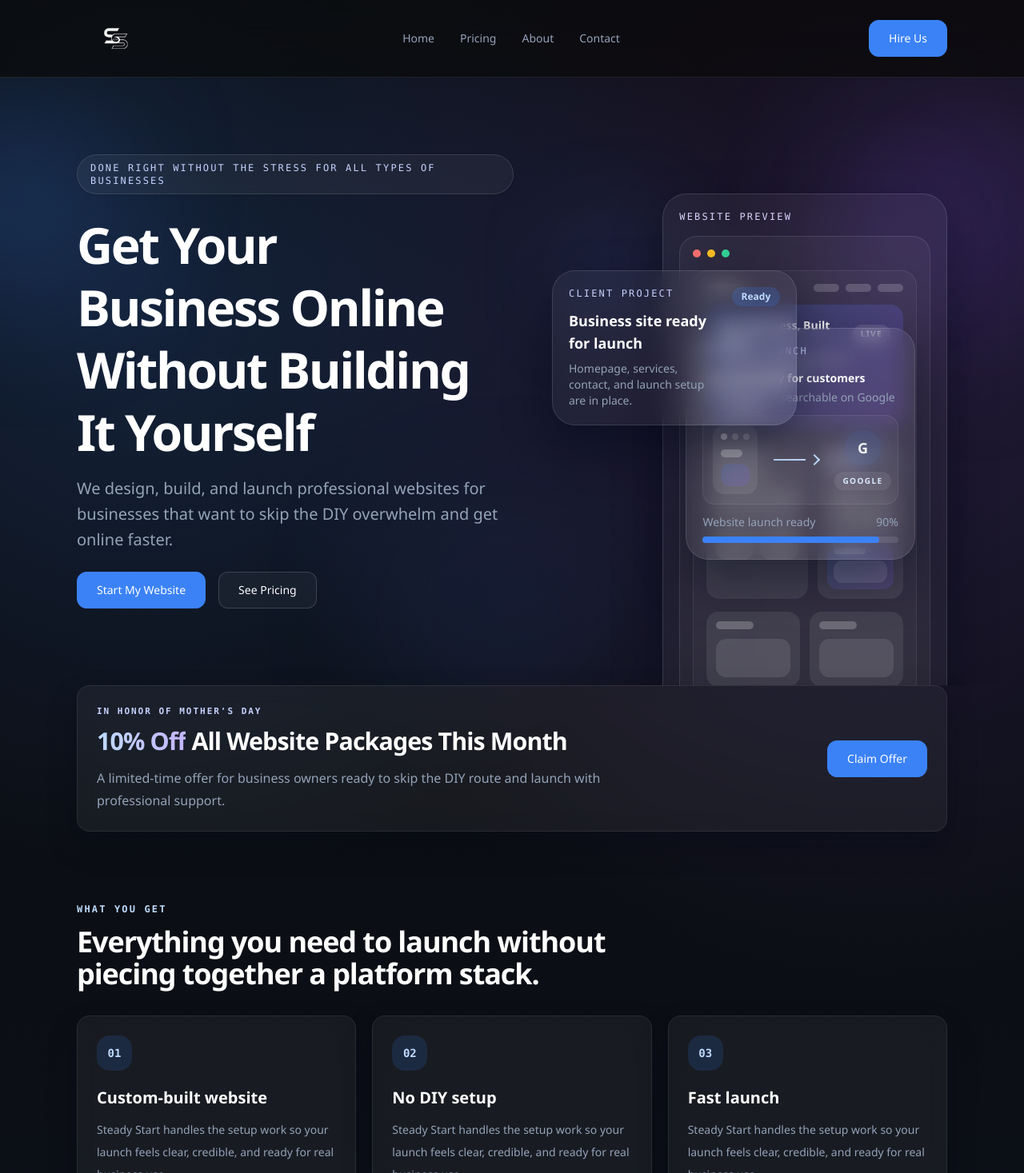
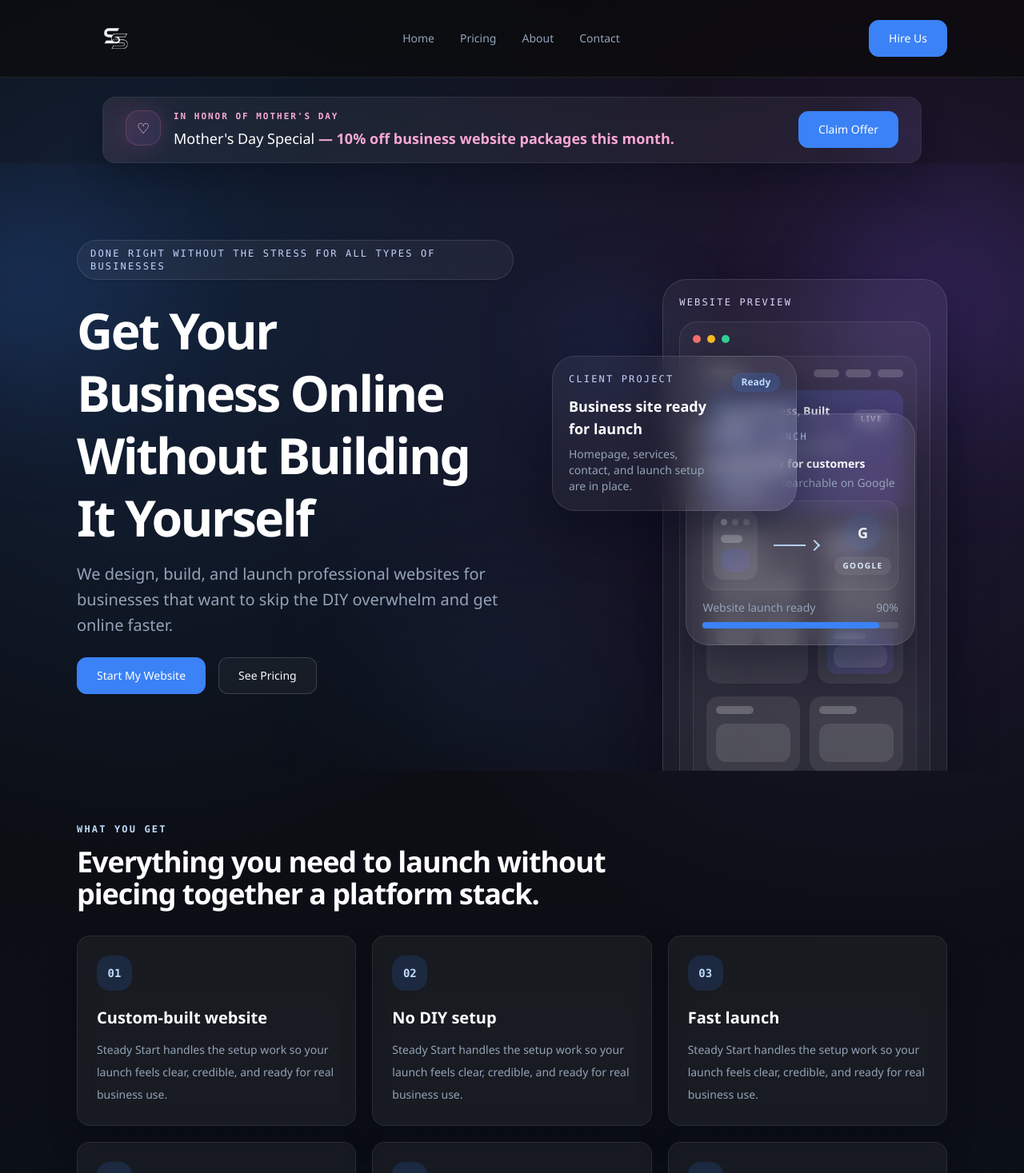
Before and after one commit to MySaaS1023/SS, a Next.js app: page / in a window 1280 px wide. Shown: the top 1467 px of the page at 80% size. Built offline with nearby package versions, Linux system fonts and the light colour scheme.

Commit message:
Add files via upload

```diff
--- a/app/page.tsx
+++ b/app/page.tsx
@@ -18,25 +18,30 @@ const featureCards = [
 export default function HomePage() {
   return (
     <>
-      <Hero />
+      <section className="pt-5 sm:pt-6">
+        <PageContainer>
+          <div className="mx-auto max-w-5xl">
+            <div className="glass-card relative overflow-hidden rounded-[1.8rem] border border-[rgba(244,114,182,0.22)] bg-[linear-gradient(135deg,rgba(255,255,255,0.05),rgba(236,72,153,0.08),rgba(139,92,246,0.08))] px-5 py-4 shadow-[0_20px_48px_rgba(139,92,246,0.14)] sm:px-6 lg:px-7">
+              <div className="pointer-events-none absolute -left-8 top-1/2 h-20 w-20 -translate-y-1/2 rounded-full bg-[rgba(244,114,182,0.18)] blur-2xl" />
+              <div className="pointer-events-none absolute -right-10 top-1/2 h-24 w-24 -translate-y-1/2 rounded-full bg-[rgba(139,92,246,0.16)] blur-2xl" />
 
-      <section className="pb-4 sm:pb-6">
-        <PageContainer>
-          <div className="glass-card flex flex-col gap-5 rounded-[1.75rem] border border-[rgba(139,92,246,0.18)] bg-[linear-gradient(135deg,rgba(255,255,255,0.05),rgba(59,130,246,0.08))] px-5 py-5 shadow-[0_18px_40px_rgba(59,130,246,0.12)] sm:px-6 sm:py-6 lg:flex-row lg:items-center lg:justify-between">
-            <div className="max-w-2xl">
-              <p className="font-mono text-[11px] font-semibold uppercase tracking-[0.18em] text-[#c7d2fe]">
+              <div className="relative flex flex-col gap-4 lg:flex-row lg:items-center lg:justify-between">
+                <div className="flex items-start gap-4">
+                  <div className="flex h-11 w-11 shrink-0 items-center justify-center rounded-2xl border border-[rgba(244,114,182,0.22)] bg-[linear-gradient(135deg,rgba(244,114,182,0.12),rgba(139,92,246,0.12))] text-lg shadow-[0_0_28px_rgba(244,114,182,0.12)]">
+                    <span aria-hidden="true">♡</span>
+                  </div>
+
+                  <div className="max-w-3xl">
+                    <p className="font-mono text-[11px] font-semibold uppercase tracking-[0.18em] text-[#f9a8d4]">
                       In honor of Mother&apos;s Day
                     </p>
-              <h2 className="mt-2 text-2xl font-semibold tracking-[-0.03em] text-white sm:text-[1.9rem]">
-                <span className="bg-[linear-gradient(90deg,#bfdbfe,#c4b5fd)] bg-clip-text text-transparent">
-                  10% Off
-                </span>{" "}
-                All Website Packages This Month
-              </h2>
-              <p className="mt-3 text-sm leading-7 text-[var(--muted)] sm:text-base">
-                A limited-time offer for business owners ready to skip the DIY route
-                and launch with professional support.
+                    <p className="mt-1 text-base font-medium leading-7 text-white sm:text-lg">
+                      Mother&apos;s Day Special{" "}
+                      <span className="font-semibold text-[#f9a8d4]">
+                        — 10% off business website packages this month.
+                      </span>
                     </p>
+                  </div>
                 </div>
 
                 <div className="flex shrink-0 items-center">
@@ -48,8 +53,12 @@ export default function HomePage() {
                   </Link>
                 </div>
               </div>
+            </div>
+          </div>
         </PageContainer>
       </section>
+
+      <Hero />
 
       <section className="py-10 sm:py-14 lg:py-16">
         <PageContainer>
```
Lines whose indentation alone changed are shown as unchanged.
